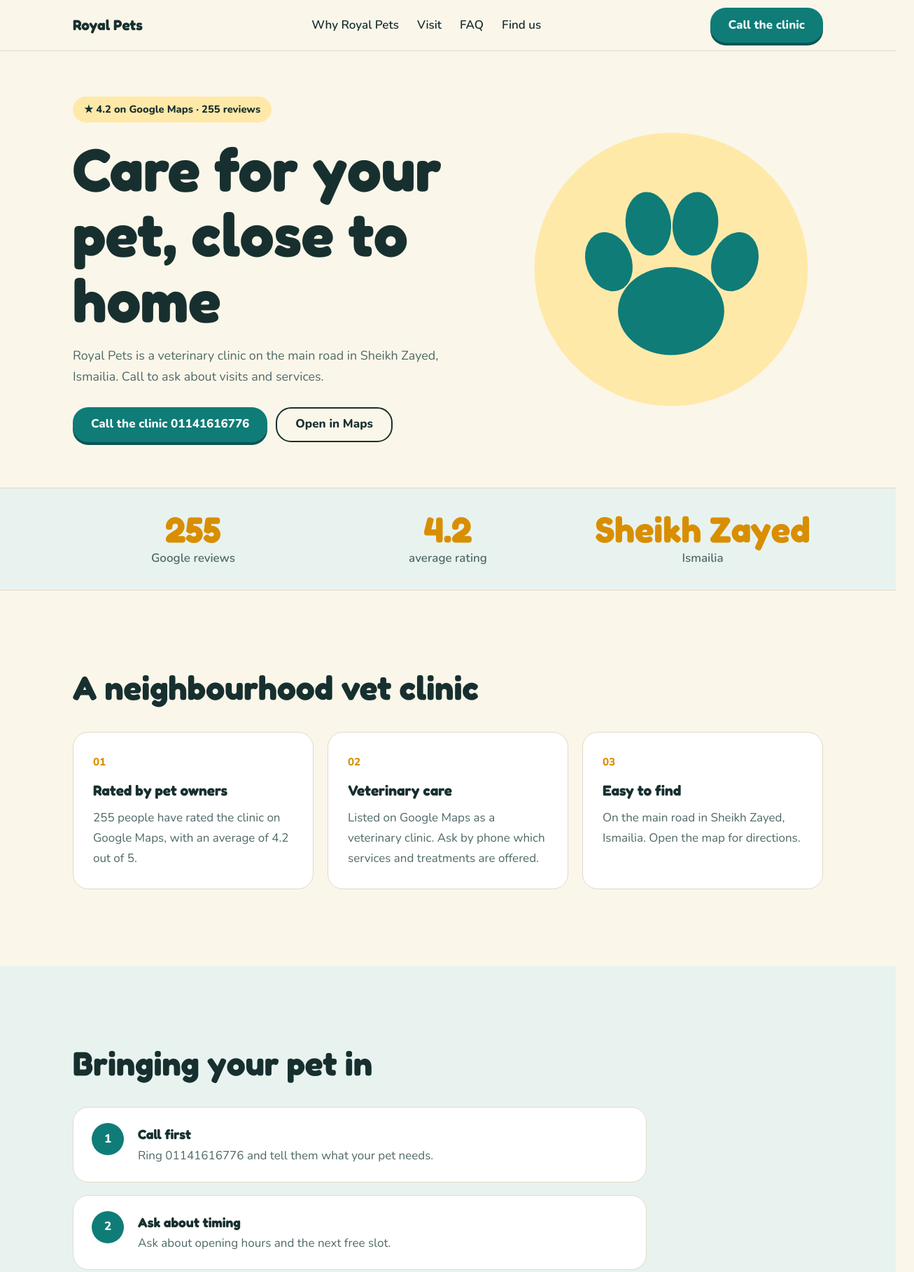
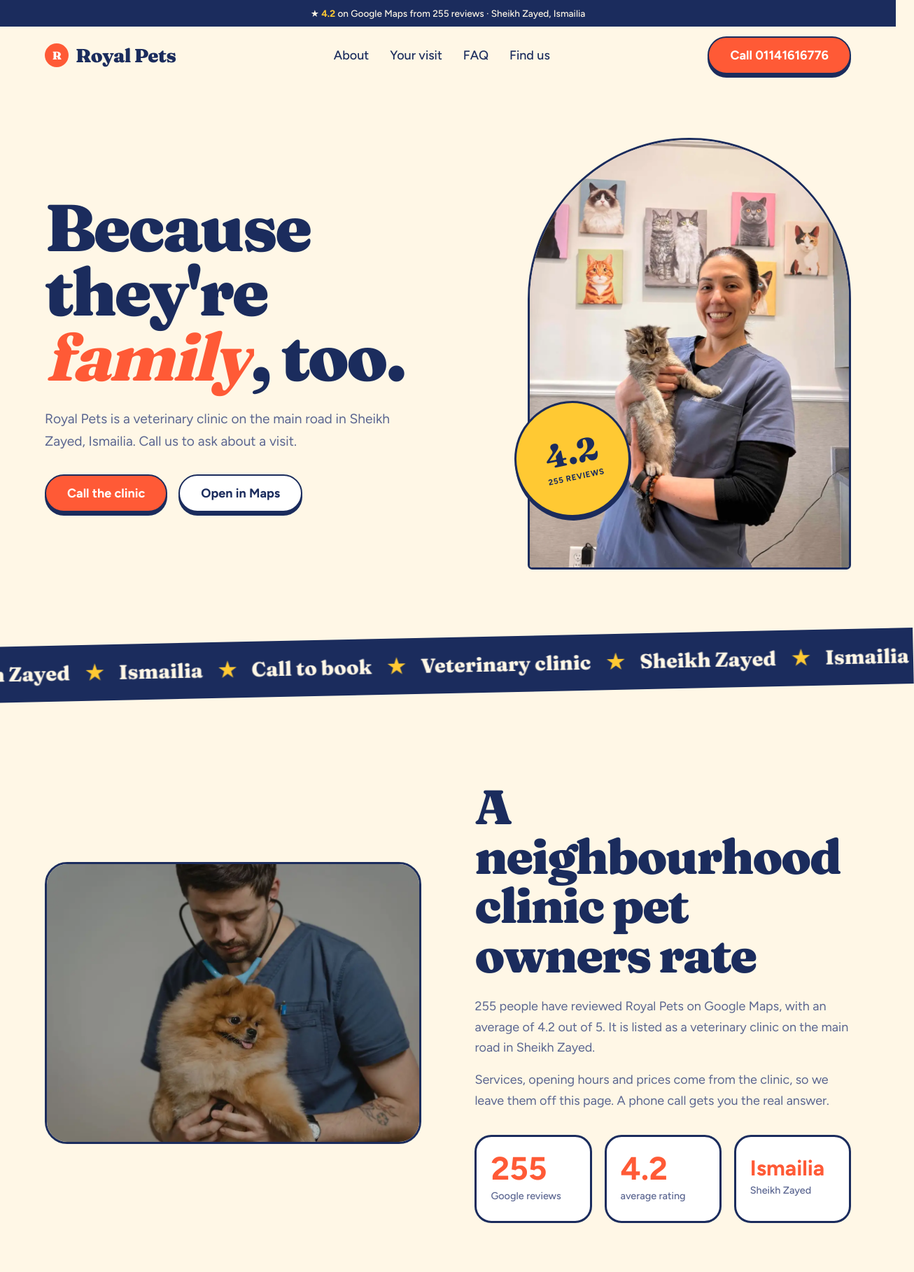
Before and after one commit to cavlen-team/royal-pets-demo, a plain HTML site: page index.html in a window 1280 px wide. Shown: the top 1818 px of the page at 70% size, 1306 px wide, since content can reach past the window. Drawn offline with nearby package versions, Linux system fonts and the light colour scheme.

Commit message:
Premium rebuild

```diff
--- a/index.html
+++ b/index.html
@@ -1,43 +1,64 @@
 <!doctype html><html lang="en" dir="ltr"><head><meta charset="utf-8"><meta name="viewport" content="width=device-width,initial-scale=1">
-<title>Royal Pets Veterinary Clinic | Sheikh Zayed, Ismailia</title><meta name="description" content="Royal Pets veterinary clinic in Sheikh Zayed, Ismailia. 4.2 from 255 Google reviews. Call 01141616776."><meta name="theme-color" content="#fbf6ea">
-<link rel="preconnect" href="https://fonts.googleapis.com"><link rel="preconnect" href="https://fonts.gstatic.com" crossorigin><link href="https://fonts.googleapis.com/css2?family=Fredoka:wght@400;500;600;700&family=Nunito:wght@400;600;800&display=swap" rel="stylesheet">
-<script type="application/ld+json">{"@context": "https://schema.org", "@type": "VeterinaryCare", "name": "Royal Pets veterinary clinic", "telephone": "+201141616776", "address": {"@type": "PostalAddress", "streetAddress": "Sheikh Zayed", "addressLocality": "Ismailia", "addressCountry": "EG"}, "aggregateRating": {"@type": "AggregateRating", "ratingValue": "4.2", "reviewCount": "255"}}</script>
-<style>:root{--bg:#fbf6ea;--p2:#e8f3ef;--card:#fff;--ink:#17302f;--mut:#4f6967;--line:#e3dac4;--ac:#0f7c78;--on:#fff;--chip:#ffe9a8;--nav:#fbf6eaee;--r:22px;--f:Nunito,sans-serif}*{box-sizing:border-box;margin:0}html{scroll-behavior:smooth;background:var(--bg)}
-body{font-family:var(--f);background:var(--bg);color:var(--ink);line-height:1.7;font-size:17px;-webkit-font-smoothing:antialiased;padding-bottom:64px}
-a{color:inherit;text-decoration:none}:focus-visible{outline:3px solid var(--ac);outline-offset:3px}
-.wrap{max-width:1200px;margin:auto;padding:0 5vw}.narrow{max-width:800px}
-.btn{display:inline-flex;align-items:center;min-height:50px;padding:0 26px;background:var(--ac);color:var(--on);font-weight:800;border-radius:var(--r);transition:transform .2s,filter .2s}.btn:hover{transform:translateY(-2px);filter:brightness(1.08)}
-.btn.o{background:none;color:var(--ink);border:2px solid currentColor}
-nav{position:sticky;top:0;z-index:20;background:var(--nav);backdrop-filter:blur(8px);border-bottom:1px solid var(--line)}
-nav .wrap{display:flex;align-items:center;justify-content:space-between;height:72px;gap:18px}.logo{font-weight:900;font-size:1.3rem}
-nav ul{display:flex;gap:26px;list-style:none;padding:0;font-weight:600}nav ul a:hover{color:var(--ac)}
-.hero .wrap{display:grid;grid-template-columns:1.15fr .85fr;gap:4vw;align-items:center;min-height:min(78vh,720px);padding-block:56px}
-.chip{display:inline-block;padding:6px 16px;border-radius:999px;background:var(--chip);font-weight:700;font-size:.92rem;margin-bottom:20px}
-h1{font-size:clamp(2.6rem,7vw,5.4rem);line-height:1.08;font-weight:900;margin-bottom:18px}
-.hero p{max-width:34em;color:var(--mut);font-size:1.12rem;margin-bottom:28px}.cta{display:flex;flex-wrap:wrap;gap:12px}
-.art svg{width:100%;height:auto;display:block}
-.stats{border-block:1px solid var(--line);background:var(--p2)}.stats .wrap{display:grid;grid-template-columns:repeat(3,1fr);gap:20px;padding-block:30px;text-align:center}
-.stats strong{display:block;font-size:clamp(2rem,5vw,3.2rem);font-weight:900;line-height:1.1;color:var(--ac)}.stats span{color:var(--mut);font-weight:600}
-.sec{padding:clamp(56px,9vw,110px) 0}.alt{background:var(--p2)}h2{font-size:clamp(1.9rem,4.4vw,3rem);line-height:1.2;font-weight:900;margin-bottom:34px}
-.cards{display:grid;grid-template-columns:repeat(3,1fr);gap:20px}.card{background:var(--card);border:1px solid var(--line);border-radius:var(--r);padding:28px}.card b{color:var(--ac);font-size:.95rem}.card h3{font-size:1.3rem;margin:8px 0}.card p{color:var(--mut)}
-.steps{list-style:none;padding:0;display:grid;gap:18px;max-width:820px}.steps li{display:flex;gap:20px;align-items:flex-start;background:var(--card);border:1px solid var(--line);border-radius:var(--r);padding:22px 26px}
-.steps i{flex:none;width:46px;height:46px;border-radius:50%;background:var(--ac);color:var(--on);display:grid;place-items:center;font-style:normal;font-weight:900}.steps h3{font-size:1.2rem}.steps p{color:var(--mut)}
-details{border-bottom:1px solid var(--line);padding:18px 0}summary{cursor:pointer;font-weight:800;font-size:1.1rem}details p{margin-top:10px;color:var(--mut)}
-.visit address{font-style:normal;font-size:1.2rem}.visit address p{margin-bottom:12px}.visit address .cta{margin-top:22px}
-footer{padding:30px 0;border-top:1px solid var(--line);color:var(--mut);font-size:.9rem}
+<title>Royal Pets Veterinary Clinic | Sheikh Zayed, Ismailia</title>
+<meta name="description" content="Royal Pets veterinary clinic in Sheikh Zayed, Ismailia. 4.2 from 255 Google reviews. Call 01141616776.">
+<meta property="og:image" content="a/hero.webp"><meta name="theme-color" content="#fff7e6">
+<link rel="preconnect" href="https://fonts.googleapis.com"><link rel="preconnect" href="https://fonts.gstatic.com" crossorigin>
+<link href="https://fonts.googleapis.com/css2?family=Fraunces:opsz,wght@9..144,500;9..144,800;9..144,900&family=Figtree:wght@400;500;700&display=swap" rel="stylesheet">
+<script type="application/ld+json">{"@context":"https://schema.org","@type":"VeterinaryCare","name":"Royal Pets veterinary clinic","telephone":"+201141616776","address":{"@type":"PostalAddress","streetAddress":"Sheikh Zayed","addressLocality":"Ismailia","addressCountry":"EG"},"aggregateRating":{"@type":"AggregateRating","ratingValue":"4.2","reviewCount":"255"}}</script>
+<style>
+:root{--cream:#fff7e6;--ink:#1b2c5d;--or:#ff5a36;--sun:#ffc933;--sky:#cfe3ff;--mut:#5a6590;--d:'Fraunces',Georgia,serif;--b:'Figtree',sans-serif}
+*{box-sizing:border-box;margin:0}html{scroll-behavior:smooth;background:var(--cream)}
+body{font-family:var(--b);background:var(--cream);color:var(--ink);line-height:1.65;font-size:18px;-webkit-font-smoothing:antialiased;overflow-x:hidden}
+a{color:inherit;text-decoration:none}img{display:block;width:100%;height:100%;object-fit:cover}:focus-visible{outline:3px solid var(--or);outline-offset:3px}
+.wrap{max-width:1280px;margin:auto;padding:0 5vw}
+.top{background:var(--ink);color:var(--cream);text-align:center;font-size:.85rem;padding:8px 12px;font-weight:500}.top b{color:var(--sun)}
+nav{position:sticky;top:0;z-index:30;background:#fff7e6ee;backdrop-filter:blur(10px)}
+nav .wrap{display:flex;align-items:center;justify-content:space-between;height:82px;gap:20px}
+.logo{font-family:var(--d);font-weight:900;font-size:1.7rem;letter-spacing:-.02em;display:flex;align-items:center;gap:10px}.logo i{width:34px;height:34px;border-radius:50%;background:var(--or);display:grid;place-items:center;color:#fff;font-style:normal;font-size:1rem}
+nav ul{display:flex;gap:30px;list-style:none;padding:0;font-weight:500}nav ul a:hover{color:var(--or)}
+.btn{display:inline-flex;align-items:center;gap:8px;min-height:54px;padding:0 30px;background:var(--or);color:#fff;font-weight:700;border-radius:999px;border:2px solid var(--ink);box-shadow:0 5px 0 var(--ink);transition:transform .15s,box-shadow .15s}.btn:hover{transform:translateY(2px);box-shadow:0 3px 0 var(--ink)}
+.btn.wh{background:#fff;color:var(--ink)}.btn.y{background:var(--sun);color:var(--ink)}
+.hero .wrap{display:grid;grid-template-columns:1.15fr .85fr;gap:5vw;align-items:center;padding-block:clamp(36px,6vw,80px)}
+h1{font-family:var(--d);font-weight:900;font-size:clamp(3rem,7.4vw,6.6rem);line-height:.98;letter-spacing:-.035em;margin-bottom:26px}
+h1 em{font-style:italic;font-weight:800;color:var(--or)}h1 u{text-decoration:none;background:linear-gradient(transparent 62%,var(--sun) 62% 92%,transparent 92%)}
+.hero p{font-size:1.2rem;color:var(--mut);max-width:28em;margin-bottom:32px}.cta{display:flex;flex-wrap:wrap;gap:16px}
+.arch{position:relative}.arch .fr{border-radius:999px 999px 28px 28px;overflow:hidden;aspect-ratio:3/4;border:3px solid var(--ink);background:var(--sky)}
+.stk{position:absolute;inset-inline-start:-4%;bottom:12%;width:clamp(110px,13vw,170px);aspect-ratio:1;border-radius:50%;background:var(--sun);border:3px solid var(--ink);display:grid;place-items:center;text-align:center;transform:rotate(-12deg);font-family:var(--d);font-weight:900;line-height:1.05;box-shadow:0 5px 0 var(--ink)}.stk b{display:block;font-size:clamp(2rem,3.6vw,3rem)}.stk span{font:700 .72rem var(--b);letter-spacing:.06em;text-transform:uppercase}
+.mq{background:var(--ink);color:var(--cream);overflow:hidden;white-space:nowrap;padding:16px 0;transform:rotate(-1.2deg);margin:20px -2vw 0}
+.mq div{display:inline-block;animation:mq 34s linear infinite;font-family:var(--d);font-weight:800;font-size:1.8rem}.mq span{color:var(--sun);margin:0 22px}
+@keyframes mq{to{transform:translateX(-50%)}}
+.sec{padding:clamp(70px,10vw,140px) 0}
+h2{font-family:var(--d);font-weight:900;font-size:clamp(2.2rem,5.4vw,4.6rem);line-height:1.02;letter-spacing:-.03em;margin-bottom:24px}
+.two{display:grid;grid-template-columns:1fr 1fr;gap:6vw;align-items:center}
+.two p{color:var(--mut);margin-bottom:16px;max-width:30em}
+.rd{border-radius:32px;overflow:hidden;border:3px solid var(--ink)}
+.stats{display:grid;grid-template-columns:repeat(3,1fr);gap:18px;margin-top:34px}.stats div{background:#fff;border:3px solid var(--ink);border-radius:24px;padding:22px 20px}.stats strong{display:block;font-family:var(--d);font-weight:900;font-size:clamp(1.8rem,3.6vw,3rem);line-height:1;color:var(--or)}.stats div:last-child strong{font-size:clamp(1.3rem,2.4vw,2rem);padding-top:.5rem}.stats span{font-size:.9rem;color:var(--mut);font-weight:500}
+.orange{background:var(--or);color:#fff;border-radius:48px;margin:0 2vw;overflow:hidden}
+.orange .two{padding-block:clamp(50px,7vw,100px)}.orange .rd{border-color:#fff}.orange p{color:#fff;opacity:.92}
+.steps{list-style:none;padding:0;display:grid;gap:14px;margin-top:26px}.steps li{display:flex;gap:16px;align-items:flex-start;background:#fff;color:var(--ink);border-radius:22px;padding:18px 22px;border:3px solid var(--ink)}
+.steps i{flex:none;width:42px;height:42px;border-radius:50%;background:var(--sun);display:grid;place-items:center;font:900 1.1rem var(--d);font-style:normal;border:2px solid var(--ink)}.steps b{display:block;font-family:var(--d);font-weight:800;font-size:1.2rem}.steps span{color:var(--mut);font-size:.98rem}
+.trio{display:grid;grid-template-columns:1.1fr .9fr 1fr;gap:18px;align-items:end}.trio .rd:nth-child(1){aspect-ratio:4/5}.trio .rd:nth-child(2){aspect-ratio:3/4;transform:translateY(-8%)}.trio .rd:nth-child(3){aspect-ratio:4/5}
+.faq details{border-bottom:2px solid var(--ink);padding:20px 0}.faq summary{cursor:pointer;font-family:var(--d);font-weight:800;font-size:1.4rem;list-style:none;display:flex;justify-content:space-between}.faq summary:after{content:"+";color:var(--or)}.faq details[open] summary:after{content:"–"}.faq p{color:var(--mut);margin-top:10px;max-width:40em}
+.visit{background:var(--ink);color:var(--cream);border-radius:48px 48px 0 0}.visit .k{color:var(--sun);font-weight:700;letter-spacing:.08em;text-transform:uppercase;font-size:.85rem;margin-bottom:12px}
+.num{font-family:var(--d);font-weight:900;font-size:clamp(2.6rem,9vw,7.4rem);line-height:1;letter-spacing:-.03em;color:var(--sun);display:block;margin:6px 0 24px}
+.visit address{font-style:normal;opacity:.85;margin-bottom:26px;max-width:26em}
+footer{background:var(--ink);color:#aeb7d8;padding:26px 0 96px;font-size:.85rem;border-top:1px solid #ffffff22}footer .wrap{display:flex;justify-content:space-between;gap:16px;flex-wrap:wrap}
 .bar{display:none}
-@media(max-width:820px){nav ul{display:none}.hero .wrap{grid-template-columns:1fr;min-height:0}.art{order:-1;max-width:300px}.cards{grid-template-columns:1fr}nav .btn{display:none}
-.bar{display:grid;grid-template-columns:1fr 1fr;position:fixed;inset-inline:0;bottom:0;z-index:30;background:var(--ink);color:var(--bg)}.bar a{padding:18px;text-align:center;font-weight:800}.bar a+a{background:var(--ac);color:var(--on)}}
-h1,h2,h3,.logo,.stats strong{font-family:Fredoka,sans-serif}.stats strong{color:#d98e00}.card b{color:#d98e00}.btn{box-shadow:0 4px 0 #0a5654}.btn.o{box-shadow:none;color:var(--ink)}</style>
+@media(max-width:860px){nav ul{display:none}nav .btn{display:none}.hero .wrap,.two{grid-template-columns:1fr}.arch{max-width:420px}.trio{grid-template-columns:1fr 1fr}.trio .rd:nth-child(3){display:none}.trio .rd:nth-child(2){transform:none}.stats{grid-template-columns:1fr 1fr 1fr;gap:10px}.stats div{padding:16px 12px}.orange,.visit{border-radius:32px}.orange{margin:0 3vw}
+.bar{display:grid;grid-template-columns:1fr 1fr;position:fixed;inset-inline:0;bottom:0;z-index:30;background:var(--ink)}.bar a{padding:18px;text-align:center;font-weight:700;color:var(--cream)}.bar a:first-child{background:var(--or);color:#fff}}
+</style>
 <script>if(!matchMedia("(prefers-reduced-motion:reduce)").matches)document.documentElement.classList.add("cin")</script><link rel="stylesheet" href="a/cinema.css"></head><body>
-<div id="ld" style="--ld-bg:#fbf6ea;--ld-fg:#0f4f4d;--ld-ac:#f2a900" aria-hidden="true"><div class="t"><span style="font-family:Fredoka,sans-serif;font-weight:900">Royal Pets</span></div><div class="l"><i></i></div></div><div id="sp" style="--sp:#0f7c78"></div>
-<nav><div class="wrap"><a class="logo" href="#top">Royal Pets</a><ul><li><a href="#why">Why Royal Pets</a></li><li><a href="#how">Visit</a></li><li><a href="#faq">FAQ</a></li><li><a href="#visit">Find us</a></li></ul><a class="btn" href="tel:+201141616776">Call the clinic</a></div></nav>
-<header id="top" class="hero"><div class="wrap"><div class="hl"><span class="chip">★ 4.2 on Google Maps · 255 reviews</span><h1>Care for your pet, close to home</h1><p>Royal Pets is a veterinary clinic on the main road in Sheikh Zayed, Ismailia. Call to ask about visits and services.</p><div class="cta"><a class="btn" href="tel:+201141616776">Call the clinic 01141616776</a><a class="btn o" href="https://www.google.com/maps/search/?api=1&query=Royal+Pets+veterinary+clinic&query_place_id=ChIJ1_QYS2tZ-BQRPKMRDNQsAaE" target="_blank" rel="noopener">Open in Maps</a></div></div><div class="art" aria-hidden="true"><svg viewBox="0 0 400 400"><circle cx="200" cy="200" r="180" fill="#ffe9a8"/><g fill="#0f7c78"><ellipse cx="200" cy="255" rx="70" ry="58"/><ellipse cx="118" cy="190" rx="30" ry="40" transform="rotate(-20 118 190)"/><ellipse cx="170" cy="140" rx="30" ry="42" transform="rotate(-6 170 140)"/><ellipse cx="232" cy="140" rx="30" ry="42" transform="rotate(6 232 140)"/><ellipse cx="284" cy="190" rx="30" ry="40" transform="rotate(20 284 190)"/></g></svg></div></div></header>
-<section class="stats"><div class="wrap"><div><strong>255</strong><span>Google reviews</span></div><div><strong>4.2</strong><span>average rating</span></div><div><strong>Sheikh Zayed</strong><span>Ismailia</span></div></div></section>
-<section id="why" class="sec"><div class="wrap"><h2>A neighbourhood vet clinic</h2><div class="cards"><article class="card"><b>01</b><h3>Rated by pet owners</h3><p>255 people have rated the clinic on Google Maps, with an average of 4.2 out of 5.</p></article><article class="card"><b>02</b><h3>Veterinary care</h3><p>Listed on Google Maps as a veterinary clinic. Ask by phone which services and treatments are offered.</p></article><article class="card"><b>03</b><h3>Easy to find</h3><p>On the main road in Sheikh Zayed, Ismailia. Open the map for directions.</p></article></div></div></section>
-<section id="how" class="sec alt"><div class="wrap"><h2>Bringing your pet in</h2><ol class="steps"><li><i>1</i><div><h3>Call first</h3><p>Ring 01141616776 and tell them what your pet needs.</p></div></li><li><i>2</i><div><h3>Ask about timing</h3><p>Ask about opening hours and the next free slot.</p></div></li><li><i>3</i><div><h3>Come in</h3><p>Open the map and head over. Bring any earlier records you have.</p></div></li></ol></div></section>
-<section id="faq" class="sec"><div class="wrap narrow"><h2>Good questions to ask</h2><details><summary>Where is the clinic?</summary><p>On the main road in Sheikh Zayed, Ismailia. The Maps button opens the exact pin.</p></details><details><summary>What does a visit cost?</summary><p>This demo page lists no prices. Please call the clinic.</p></details><details><summary>Do you treat my kind of pet?</summary><p>Ask when you call. We do not list species or services here.</p></details></div></section>
-<section id="visit" class="sec visit"><div class="wrap"><h2>Find the clinic</h2><address><p>Main road, Al Ezaa &amp; Al Telfezyoun, Sheikh Zayed, Ismailia</p><p><a href="tel:+201141616776">01141616776</a></p><div class="cta"><a class="btn" href="tel:+201141616776">Call the clinic</a><a class="btn o" href="https://www.google.com/maps/search/?api=1&query=Royal+Pets+veterinary+clinic&query_place_id=ChIJ1_QYS2tZ-BQRPKMRDNQsAaE" target="_blank" rel="noopener">Open in Maps</a></div></address></div></section>
-<footer><div class="wrap"><p>Unofficial demo preview. Details come from the clinic's Google Maps listing (4.2 from 255 reviews).</p></div></footer>
-<div class="bar"><a href="tel:+201141616776">Call the clinic</a><a href="https://www.google.com/maps/search/?api=1&query=Royal+Pets+veterinary+clinic&query_place_id=ChIJ1_QYS2tZ-BQRPKMRDNQsAaE" target="_blank" rel="noopener">Open in Maps</a></div>
-<script>window.CINEMA={"rise":[".card",".steps li",".stats div","details"],"split":[{"s":"h1","hero":true}]}</script><script src="a/cinema.js"></script></body></html>
+<div id="ld" style="--ld-bg:#fff7e6;--ld-fg:#1b2c5d;--ld-ac:#ff5a36" aria-hidden="true"><div class="t"><span style="font-family:Fraunces,serif;font-weight:900">Royal Pets</span></div><div class="l"><i></i></div></div><div id="sp" style="--sp:#ff5a36"></div>
+<div class="top">★ <b>4.2</b> on Google Maps from 255 reviews · Sheikh Zayed, Ismailia</div>
+<nav><div class="wrap"><a class="logo" href="#top"><i>R</i>Royal Pets</a><ul><li><a href="#about">About</a></li><li><a href="#visit-us">Your visit</a></li><li><a href="#faq">FAQ</a></li><li><a href="#find">Find us</a></li></ul><a class="btn" href="tel:+201141616776">Call 01141616776</a></div></nav>
+<header id="top" class="hero"><div class="wrap"><div><h1>Because they're <em>family</em>, too.</h1><p>Royal Pets is a veterinary clinic on the main road in Sheikh Zayed, Ismailia. Call us to ask about a visit.</p><div class="cta"><a class="btn" href="tel:+201141616776">Call the clinic</a><a class="btn wh" href="https://www.google.com/maps/search/?api=1&query=Royal+Pets+veterinary+clinic&query_place_id=ChIJ1_QYS2tZ-BQRPKMRDNQsAaE" target="_blank" rel="noopener">Open in Maps</a></div></div>
+<div class="arch"><div class="fr"><img src="a/hero.webp" alt="Veterinary clinician holding a cat" fetchpriority="high"></div><div class="stk"><div><b>4.2</b><span>255 reviews</span></div></div></div></div>
+<div class="mq" aria-hidden="true"><div>Veterinary clinic<span>★</span>Sheikh Zayed<span>★</span>Ismailia<span>★</span>Call to book<span>★</span>Veterinary clinic<span>★</span>Sheikh Zayed<span>★</span>Ismailia<span>★</span>Call to book<span>★</span>Veterinary clinic<span>★</span>Sheikh Zayed<span>★</span>Ismailia<span>★</span>Call to book<span>★</span>Veterinary clinic<span>★</span>Sheikh Zayed<span>★</span>Ismailia<span>★</span>Call to book<span>★</span></div></div></header>
+<section id="about" class="sec"><div class="wrap two"><div class="rd" style="aspect-ratio:4/3"><img src="a/a.webp" alt="Vet holding a small dog" loading="lazy"></div><div><h2>A neighbourhood clinic pet owners rate</h2><p>255 people have reviewed Royal Pets on Google Maps, with an average of 4.2 out of 5. It is listed as a veterinary clinic on the main road in Sheikh Zayed.</p><p>Services, opening hours and prices come from the clinic, so we leave them off this page. A phone call gets you the real answer.</p><div class="stats"><div><strong>255</strong><span>Google reviews</span></div><div><strong>4.2</strong><span>average rating</span></div><div><strong>Ismailia</strong><span>Sheikh Zayed</span></div></div></div></div></section>
+<section id="visit-us" class="orange"><div class="wrap two"><div><h2>Bring your pet in</h2><p>Three simple steps to get started.</p><ol class="steps"><li><i>1</i><div><b>Call the clinic</b><span>Ring 01141616776 and say what your pet needs.</span></div></li><li><i>2</i><div><b>Ask about timing</b><span>Ask for opening hours and the next free slot.</span></div></li><li><i>3</i><div><b>Come in</b><span>Open the map and head to Sheikh Zayed.</span></div></li></ol></div><div class="rd" style="aspect-ratio:4/5"><img src="a/c.webp" alt="Vet examining a dog" loading="lazy"></div></div></section>
+<section class="sec"><div class="wrap"><div class="trio"><div class="rd"><img src="a/d.webp" alt="Vet examining a cat" loading="lazy"></div><div class="rd"><img src="a/b.webp" alt="Happy golden retriever" loading="lazy"></div><div class="rd"><img src="a/e.webp" alt="Golden retriever close up" loading="lazy"></div></div></div></section>
+<section id="faq" class="sec faq" style="padding-top:0"><div class="wrap" style="max-width:860px"><h2>Good questions to ask</h2><details><summary>Where is the clinic?</summary><p>On the main road in Sheikh Zayed, Ismailia. The Maps button opens the exact pin.</p></details><details><summary>What does a visit cost?</summary><p>This demo page lists no prices. Please call the clinic.</p></details><details><summary>Do you treat my kind of pet?</summary><p>Ask when you call. We do not list species or services on this page.</p></details></div></section>
+<section id="find" class="sec visit"><div class="wrap"><div class="k">Find the clinic</div><h2>Call or come by</h2><a class="num" href="tel:+201141616776">01141616776</a><address>Main road, Al Ezaa &amp; Al Telfezyoun, Sheikh Zayed, Ismailia</address><div class="cta"><a class="btn y" href="tel:+201141616776">Call the clinic</a><a class="btn wh" href="https://www.google.com/maps/search/?api=1&query=Royal+Pets+veterinary+clinic&query_place_id=ChIJ1_QYS2tZ-BQRPKMRDNQsAaE" target="_blank" rel="noopener">Open in Maps</a></div></div></section>
+<footer><div class="wrap"><span>Unofficial demo preview. Details from the clinic's Google Maps listing.</span><span>Photos are illustrative stock from Pexels, not the clinic's.</span></div></footer>
+<div class="bar"><a href="tel:+201141616776">Call</a><a href="https://www.google.com/maps/search/?api=1&query=Royal+Pets+veterinary+clinic&query_place_id=ChIJ1_QYS2tZ-BQRPKMRDNQsAaE" target="_blank" rel="noopener">Maps</a></div>
+<script>window.CINEMA={"rise":[".stats div",".steps li",".rd",".faq details"],"split":[{"s":"h1","hero":true}]}</script><script src="a/cinema.js"></script></body></html>
```
Also changed, not shown: a/a.webp (added), a/b.webp (added), a/c.webp (added), a/d.webp (added), a/e.webp (added), a/hero.webp (added).
